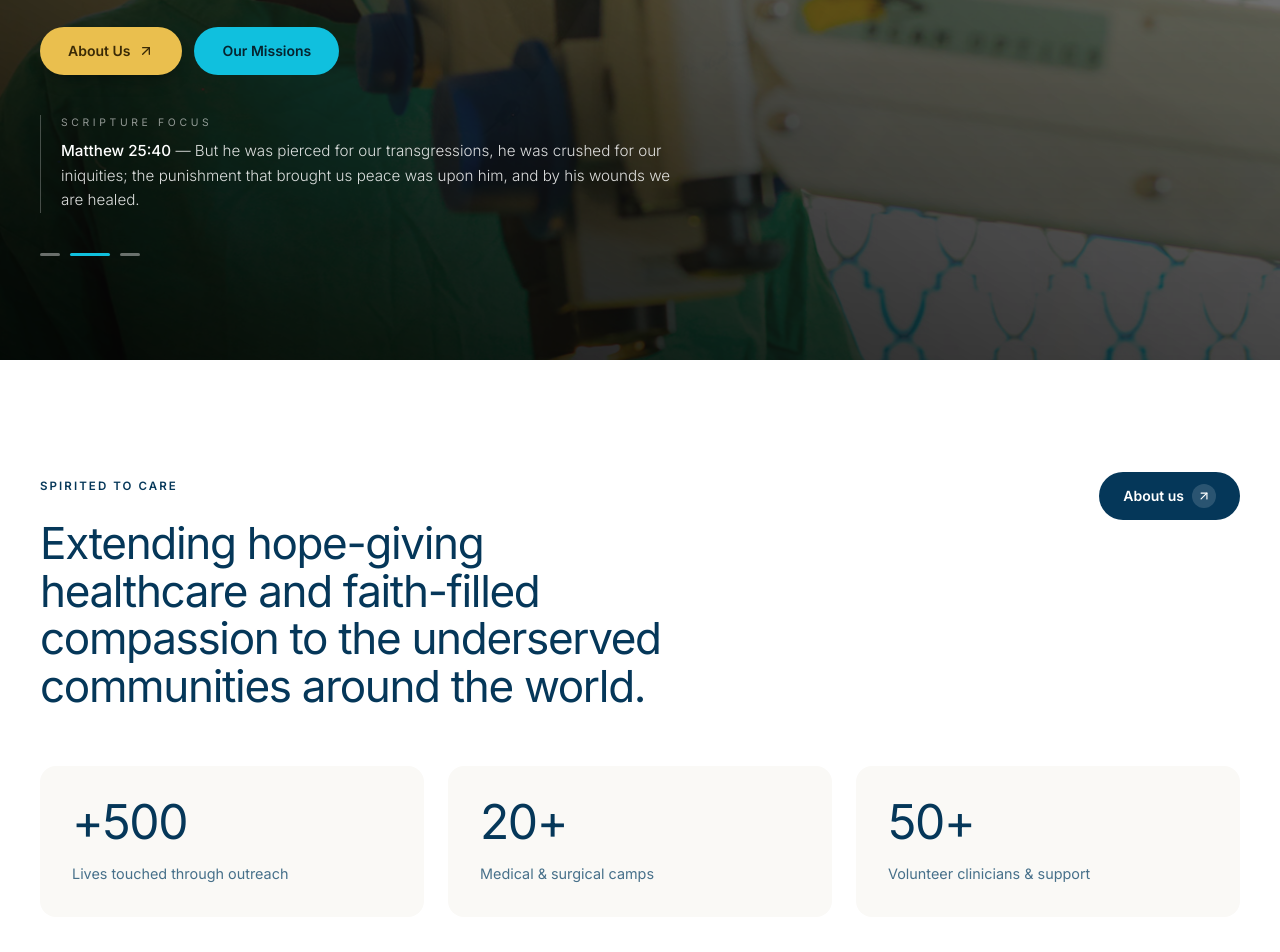
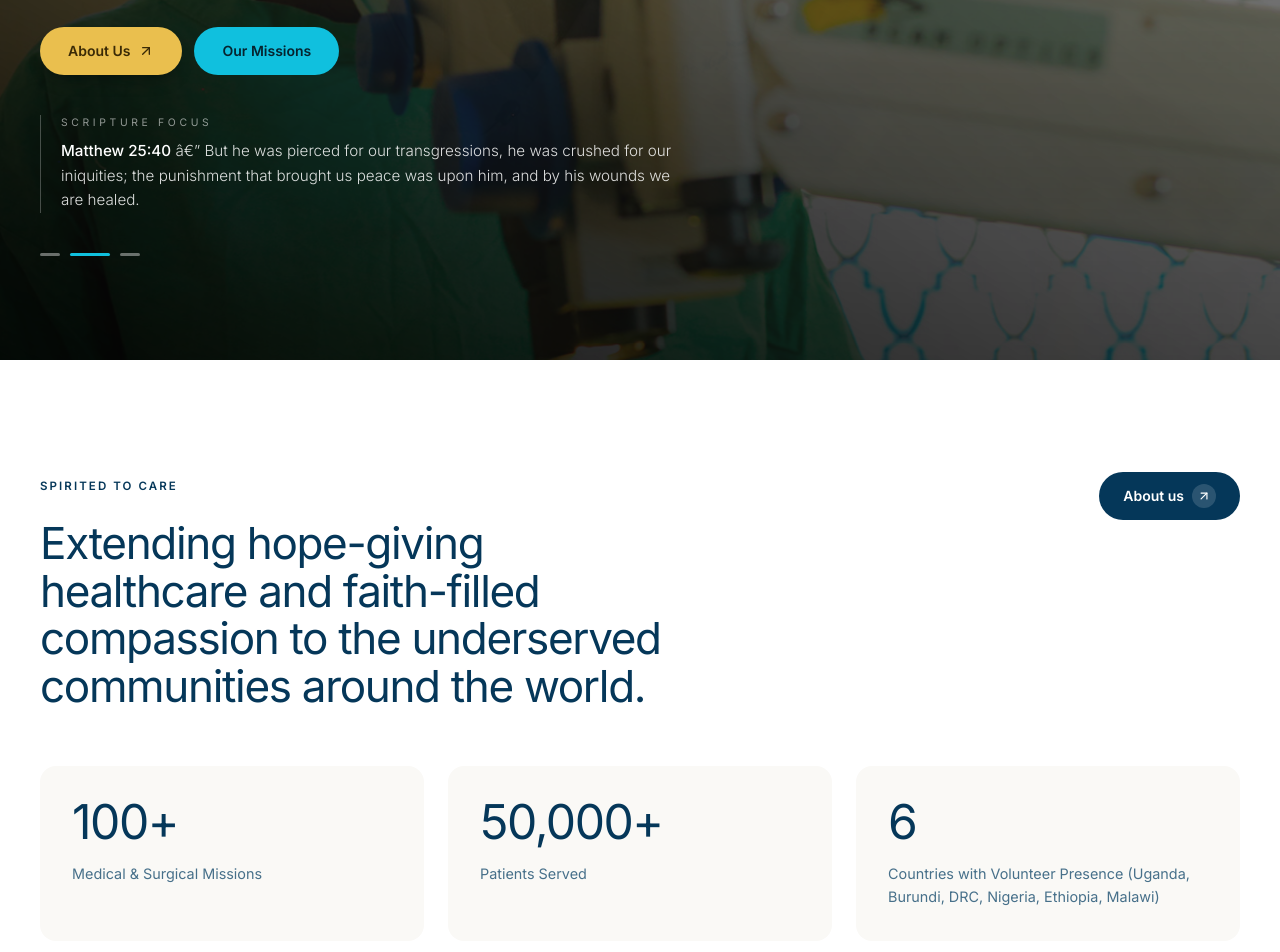
Before and after one commit to joseph-winner/domi, a Next.js app: page / in a window 1280 px wide. Shown: the part 440-1392 px from the top of the page. Built offline with nearby package versions, Linux system fonts and the light colour scheme; no server answers; the database is empty.

Commit message:
stat cards

```diff
--- a/components/homepage/HeroSection.jsx
+++ b/components/homepage/HeroSection.jsx
@@ -28,7 +28,7 @@ const defaultContent = {
   title: "Doctors On Mission",
   titleHighlight: "International",
   subtitle:
-    "Extending hope-giving healthcare and faith-filled compassion to the overlooked corners of the globe.",
+    "Since 2023, Doctors on Mission International has been transforming underserved communities through life-saving medical and surgical care, humanitarian outreach missions, specialist procedures, and compassionate service.",
 };
 
 function HeroSection() {
@@ -55,9 +55,15 @@ function HeroSection() {
   }, [slides.length]);
 
   const heroStats = [
-    { value: "+500", label: "Lives touched through outreach" },
-    { value: "20+", label: "Medical & surgical camps" },
-    { value: "50+", label: "Volunteer clinicians & support" },
+    { value: "100+", label: "Medical & Surgical Missions" },
+    { value: "50,000+", label: "Patients Served" },
+    {
+      value: "6",
+      label:
+        "Countries with Volunteer Presence (Uganda, Burundi, DRC, Nigeria, Ethiopia, Malawi)",
+    },
+    { value: "500+", label: "Surgical Procedures Performed" },
+    { value: "10", label: "Satellite Hospitals Supporting Specialist Care" },
   ];
   const tagline = [content.tagline?.primary, content.tagline?.secondary]
     .filter(Boolean)
@@ -87,7 +93,7 @@ function HeroSection() {
         <div className="absolute inset-0 bg-gradient-to-tr from-black/85 via-black/35 to-transparent" />
       </div>
 
-      {/* Content — bottom-left composition (Natural ref) */}
+      {/* Content â€” bottom-left composition (Natural ref) */}
       <div className="relative z-10 mx-auto flex min-h-[100svh] max-w-7xl flex-col justify-end px-5 pb-16 pt-40 sm:px-8 sm:pb-20 md:pb-24 lg:px-10">
         <div className="max-w-3xl">
           {/* Giant thin heading */}
@@ -115,7 +121,7 @@ function HeroSection() {
             </a>
           </div>
 
-          {/* Scripture focus — retained CMS content, refined as a quiet line */}
+          {/* Scripture focus â€” retained CMS content, refined as a quiet line */}
           <div
             className="hero-rise hero-rise-4 mt-10 max-w-2xl border-l border-white/25 pl-5"
             aria-live="polite"
@@ -134,7 +140,7 @@ function HeroSection() {
                   }`}
                 >
                   <span className="font-medium text-white">{slide.verse}</span>
-                  {" — "}
+                  {" â€” "}
                   {slide.text}
                 </p>
               ))}
@@ -167,7 +173,7 @@ function HeroSection() {
       </div>
     </section>
 
-    {/* Relocated intro — about + stats (reference composition) */}
+    {/* Relocated intro â€” about + stats (reference composition) */}
     <section className="bg-[color:var(--paper)] px-5 py-20 sm:px-8 lg:px-10 lg:py-28">
       <div className="mx-auto max-w-7xl">
         <div className="flex flex-col gap-8 lg:flex-row lg:items-start lg:justify-between">
```
Also changed, not shown: .superpowers/sdd/progress.md (deleted), .superpowers/sdd/task-1-brief.md (deleted), .superpowers/sdd/task-1-report.md (deleted), .superpowers/sdd/task-2-brief.md (deleted), .superpowers/sdd/task-2-report.md (deleted), 3 other files (tests, documents, lock files or other folders).
